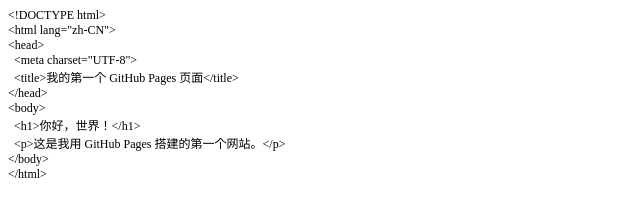
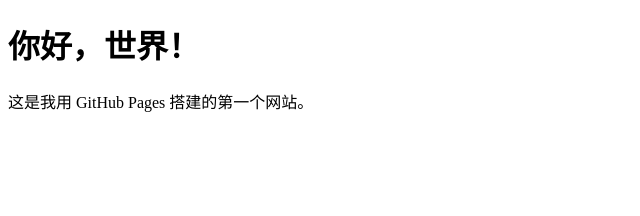
Before and after one commit to orangecat1219/Contractive-Speechtripnet, a plain HTML site: page index.html in a window 1280 px wide. Shown: the whole page, without its empty margins (0-640 px from the left). Drawn offline with Linux system fonts and the light colour scheme.

Commit message:
simple page

```diff
--- a/index.html
+++ b/index.html
@@ -1,27 +1,11 @@
-<!DOCTYPE html PUBLIC "-//W3C//DTD HTML 4.01//EN" "http://www.w3.org/TR/html4/strict.dtd">
-<html>
+<!DOCTYPE html>
+<html lang="zh-CN">
 <head>
-  <meta http-equiv="Content-Type" content="text/html; charset=utf-8">
-  <meta http-equiv="Content-Style-Type" content="text/css">
-  <title></title>
-  <meta name="Generator" content="Cocoa HTML Writer">
-  <meta name="CocoaVersion" content="2670.3">
-  <style type="text/css">
-    p.p1 {margin: 0.0px 0.0px 0.0px 0.0px; font: 12.0px 'Songti SC'; -webkit-text-stroke: #000000}
-    span.s1 {font-kerning: none}
-  </style>
+  <meta charset="UTF-8">
+  <title>我的第一个 GitHub Pages 页面</title>
 </head>
 <body>
-<p class="p1"><span class="s1">&lt;!DOCTYPE html&gt;</span></p>
-<p class="p1"><span class="s1">&lt;html lang="zh-CN"&gt;</span></p>
-<p class="p1"><span class="s1">&lt;head&gt;</span></p>
-<p class="p1"><span class="s1"><span class="Apple-converted-space">  </span>&lt;meta charset="UTF-8"&gt;</span></p>
-<p class="p1"><span class="s1"><span class="Apple-converted-space">  </span>&lt;title&gt;我的第一个 GitHub Pages 页面&lt;/title&gt;</span></p>
-<p class="p1"><span class="s1">&lt;/head&gt;</span></p>
-<p class="p1"><span class="s1">&lt;body&gt;</span></p>
-<p class="p1"><span class="s1"><span class="Apple-converted-space">  </span>&lt;h1&gt;你好，世界！&lt;/h1&gt;</span></p>
-<p class="p1"><span class="s1"><span class="Apple-converted-space">  </span>&lt;p&gt;这是我用 GitHub Pages 搭建的第一个网站。&lt;/p&gt;</span></p>
-<p class="p1"><span class="s1">&lt;/body&gt;</span></p>
-<p class="p1"><span class="s1">&lt;/html&gt;</span></p>
+  <h1>你好，世界！</h1>
+  <p>这是我用 GitHub Pages 搭建的第一个网站。</p>
 </body>
 </html>
```
